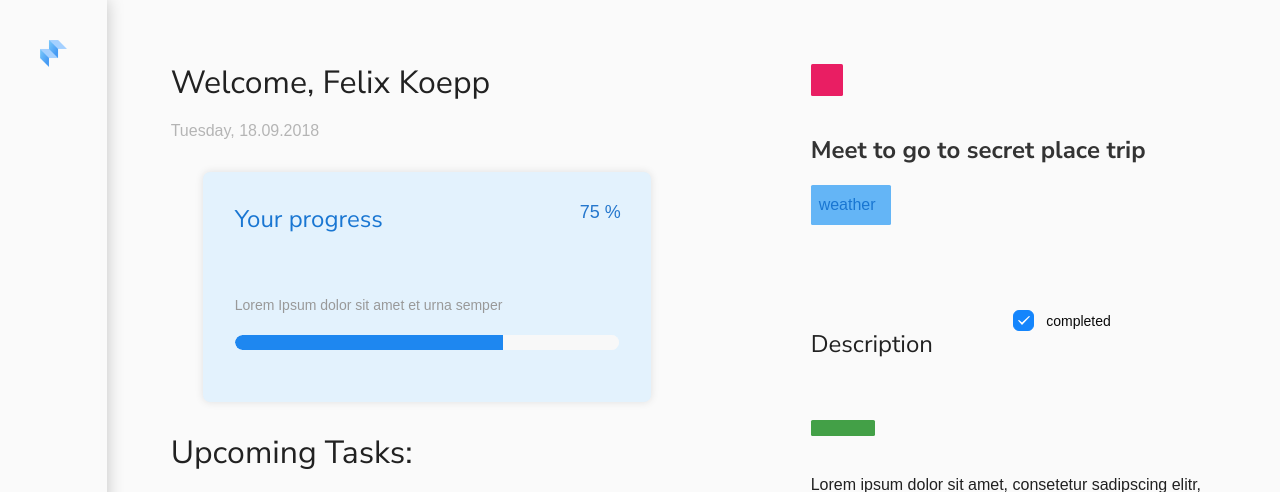
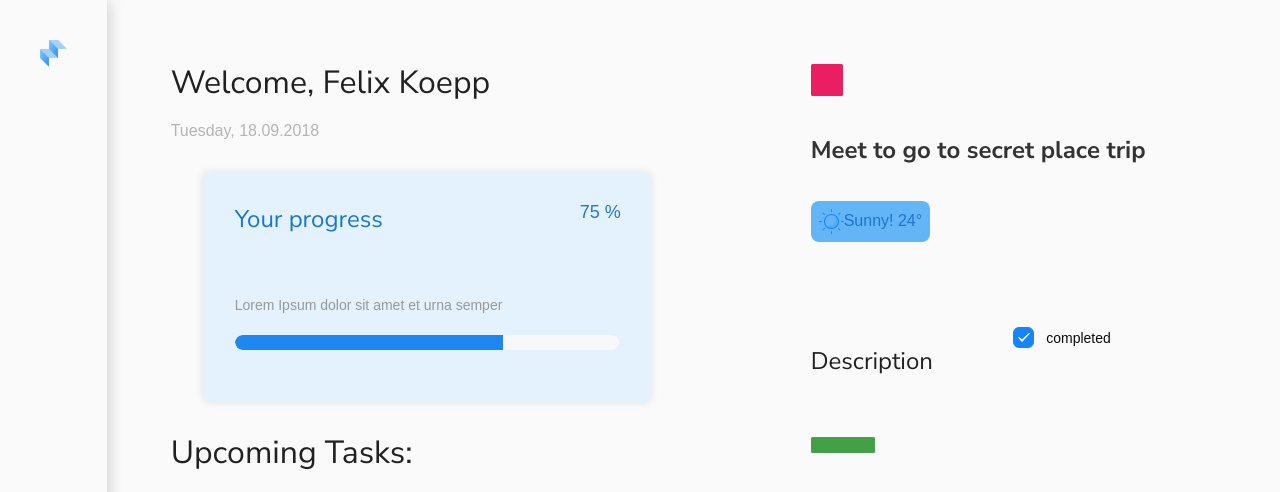
Before and after one commit to wpbdry/stepify, a Flask app: template templates/main.html in a window 1280 px wide. Shown: the top 492 px of the page. Run offline with Flask 2, Linux system fonts and the light colour scheme; the template is opened without the code that fills it, so the values that code supplies are empty; some libraries are stand-ins or nearby versions.

Commit message:
added weather icon to prototype

```diff
--- a/static/css/help.css
+++ b/static/css/help.css
@@ -175,12 +175,14 @@ body {
 }
 
 .icon_weather {
+  display: inline-block;
+  white-space: nowrap;
   background-color: #64b5f6;
   color: #1976d2;
   padding: 0.5rem;
-  border-radius: 0.1rem;
+  border-radius: 0.5rem;
   margin-top: 1rem;
-  width: 5rem;
+  /* width: 10rem; */
 }
 
 #descriptionDiv {
--- a/templates/main.html
+++ b/templates/main.html
@@ -12,6 +12,7 @@
     <script type="text/javascript" src="https://ajax.googleapis.com/ajax/libs/jquery/3.1.1/jquery.min.js"></script>
     <link href="https://fonts.googleapis.com/css?family=Nunito+Sans:400,700" rel="stylesheet">
     <script src="{{ url_for('static', filename='js/vendor/jquery.js') }}"></script>
+
     <script src="{{ url_for('static', filename='js/vendor/what-input.js') }}"></script>
     <script src="{{ url_for('static', filename='js/vendor/foundation.min.js') }}"></script>
     <script src="{{ url_for('static', filename='js/vendor/foundation.js') }}"></script>
@@ -112,7 +113,7 @@
         <div class="medium-4 cell">
           <div class="icon_stan"></div>
           <h1>Meet to go to secret place trip</h1>
-          <div class="icon_weather">weather</div>
+          <div class="icon_weather"><img src="../static/img/weather-icons/Sun.svg" alt="">Sunny! 24°</div>
         </div>
         <div class="medium-8 cell" id="descriptionDiv">
           <div class="grid-x tasklist">
```
